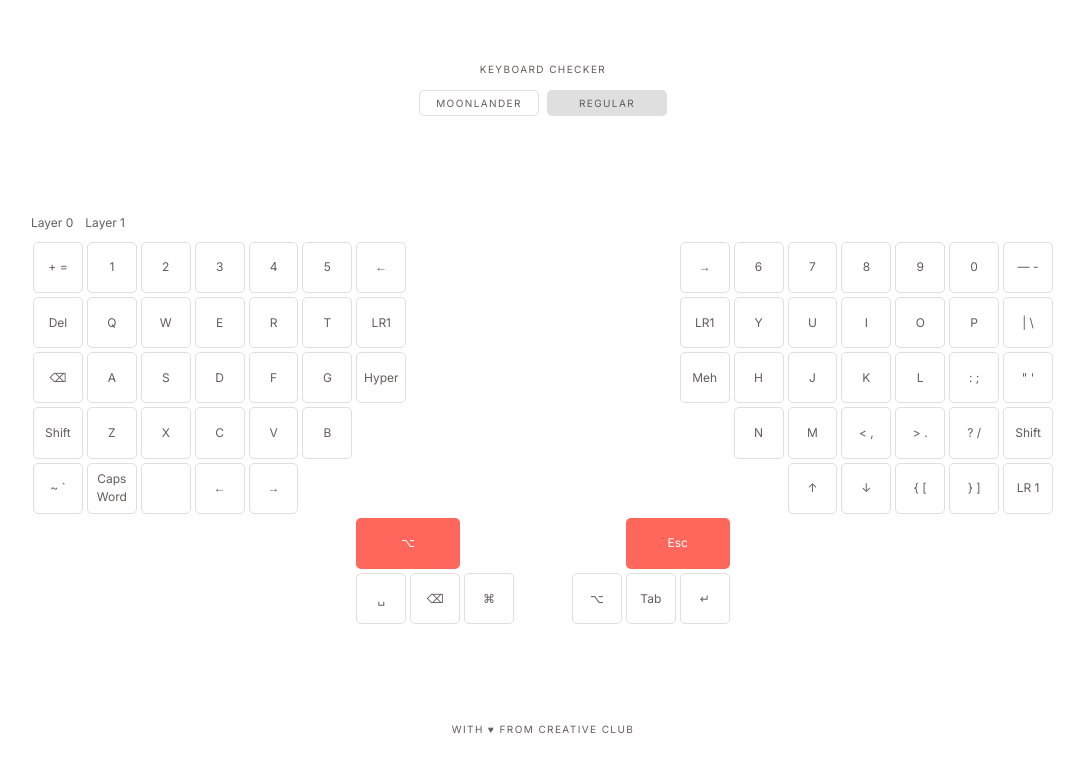
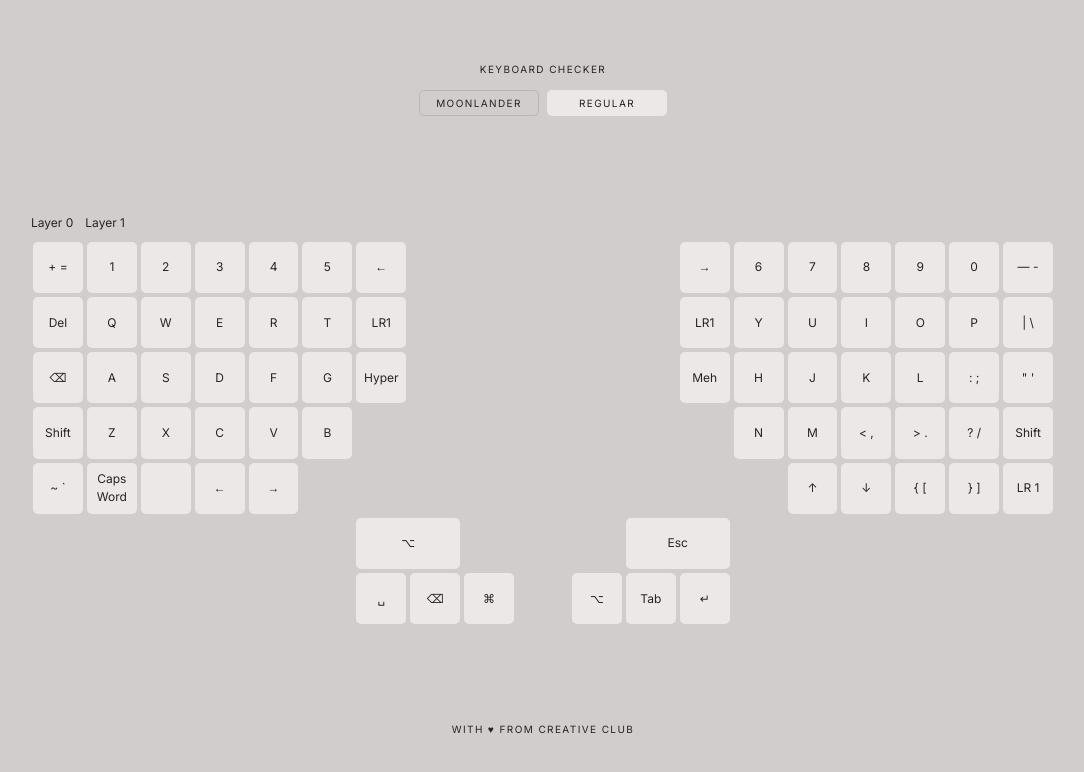
Before and after one commit to yaosamo/keyboardchecker, a Next.js app: page / in a window 1280 px wide. Shown: the top 772 px of the page, without its empty margins (97-1181 px from the left). Built offline with nearby package versions, Linux system fonts and the light colour scheme.

Commit message:
new styles

```diff
--- a/app/components/styles.module.css
+++ b/app/components/styles.module.css
@@ -15,15 +15,13 @@
 
 .keyboard_key {
   background-color: rgb(var(--button-background));
-  border: 1px solid rgb(var(--button-border));
 }
 
 .keyboard_key_pressed {
   transition: all 0.1s ease-out;
   transform: scale(0.94);
   background-color: rgb(var(--button-background-pressed)) !important;
-  border: 1px solid rgb(var(--button-border-pressed)) !important;
-  color: rgb(var(--textHigh)) !important;
+  color: rgb(var(--textMed)) !important;
 }
 
 .keyboard_key_active {
@@ -86,8 +84,8 @@
 }
 
 .radiobuttonActive {
-  background: rgb(var(--button-background));
-  border: 1px rgb(var(--radioButtonSurface)) solid;
+  background: rgb(var(--background));
+  border: 1px rgb(var(--radioButtonBorder)) solid;
   cursor: not-allowed;
 }
 
@@ -96,16 +94,12 @@
 }
 
 .wideKeyL {
-  color: rgb(var(--textHigh));
-  background: rgb(var(--wideButtonSurface));
   border: none;
   grid-column-start: 1;
   grid-column-end: 3;
 }
 
 .wideKeyR {
-  color: rgb(var(--textHigh));
-  background: rgb(var(--wideButtonSurface));
   border: none;
   grid-column-start: 2;
   grid-column-end: 4;
--- a/app/globals.css
+++ b/app/globals.css
@@ -13,49 +13,34 @@
 }
 
 :root {
-  --button-border: 223, 223, 223;
-  --button-background: 255, 255, 255;
+  --background: 208, 205, 204;
 
-  --textMed: 99, 93, 93;
-  --textHigh: 255, 255, 255;
+  --textMed: 39, 37, 35;
 
-  --button-background-pressed: 87, 87, 87;
-  --button-border-pressed: 62, 62, 62;
+  --button-background: 235, 232, 231;
+  --button-background-pressed: 237, 86, 42;
+  --button-background-active: 219, 215, 213;
 
-  --button-background-active: 232, 232, 232;
-  --button-border-active: 62, 62, 62;
-
-  --background: 255, 255, 255;
-
-  --radioButtonSurface: 223, 223, 223;
-  --radioButtonSurfaceHover: 234, 234, 234;
-
-  --radioButtonActiveSurfaceHover: 250, 250, 250;
-
-  --wideButtonSurface: 255, 102, 92;
+  --radioButtonSurface: 235, 232, 231;
+  --radioButtonSurfaceHover: 245, 241, 239;
+  --radioButtonBorder: 185, 182, 179;
+  --radioButtonActiveSurfaceHover: 196, 194, 193;
 }
 
 @media (prefers-color-scheme: dark) {
   :root {
     --background: 21, 19, 19;
 
-    --textMed: 99, 93, 93;
-    --textHigh: 149, 143, 143;
+    --textMed: 188, 179, 179;
 
-    --button-border: 29, 27, 27;
-    --button-background: 21, 19, 19;
+    --button-background: 37, 34, 34;
+    --button-background-pressed: 237, 86, 42;
+    --button-background-active: 27, 24, 24;
 
-    --button-background-pressed: 49, 47, 47;
-    --button-border-pressed: 65, 63, 63;
-
-    --button-background-active: 29, 27, 27;
-    --button-border-active: 35, 33, 33;
-
-    --radioButtonSurface: 35, 33, 33;
+    --radioButtonSurface: 37, 34, 34;
     --radioButtonSurfaceHover: 38, 36, 36;
+    --radioButtonBorder: 37, 34, 34;
     --radioButtonActiveSurfaceHover: 25, 23, 23;
-
-    --wideButtonSurface: 72, 29, 29;
   }
 }
 
```
